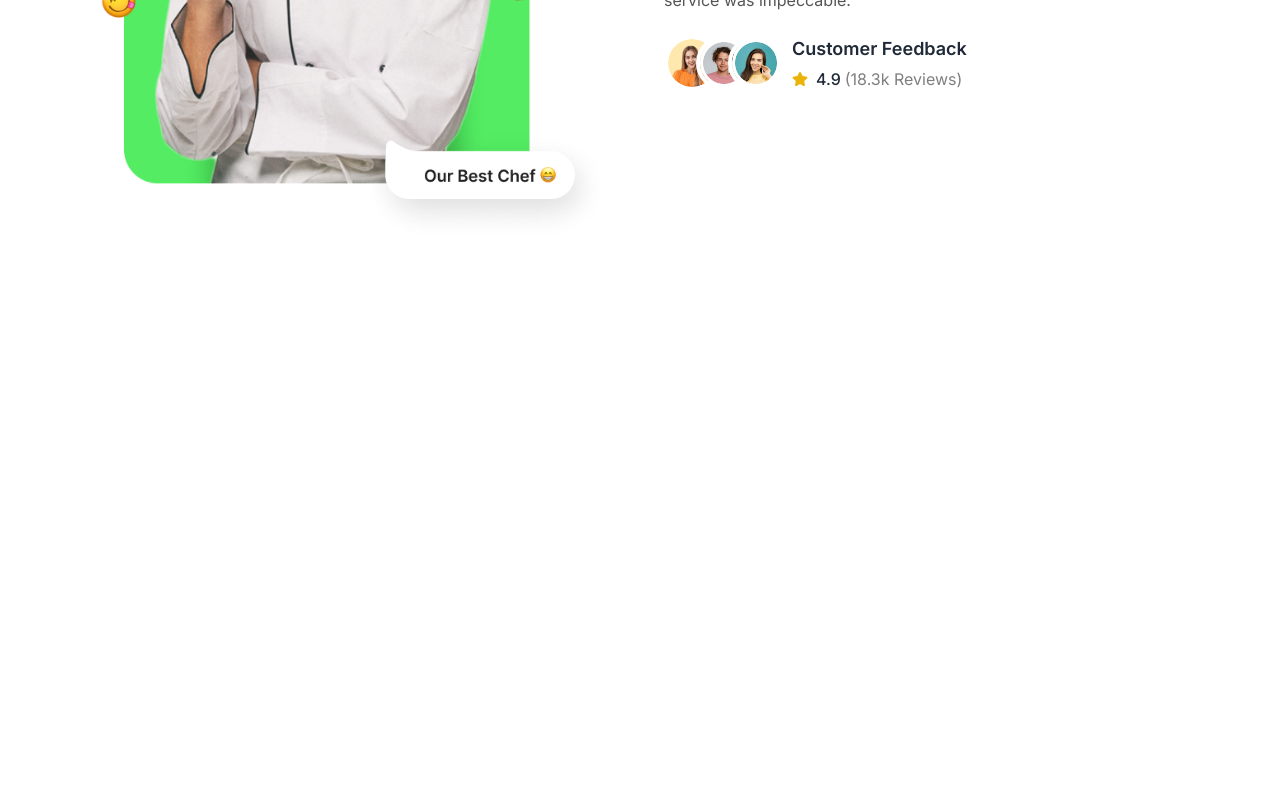
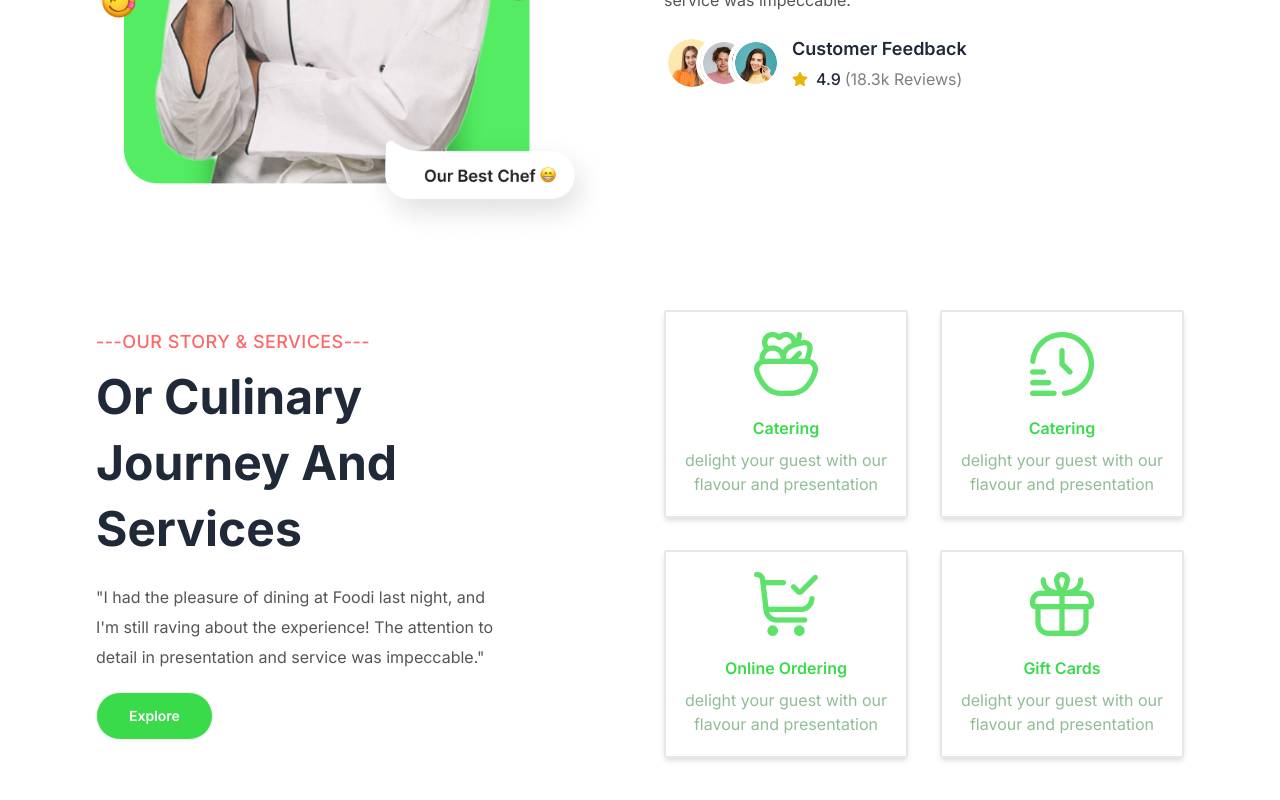
Before and after one commit to dev-pritamdutta/Foodie-client, a React (Vite) app: page / in a window 1280 px wide. Shown: the part 2761-3561 px from the top of the page. Before the commit the page ends 3007 px from the top, so only its background shows below. Built offline with nearby package versions, Linux system fonts and the light colour scheme.

Commit message:
OurServices ui is completed

```diff
--- a/src/pages/home/Home.jsx
+++ b/src/pages/home/Home.jsx
@@ -3,6 +3,7 @@ import Banner from '../../componenets/Banner'
 import Categories from './Categories'
 import SpecialDishes from './SpecialDishes'
 import Testimonial from './Testimonial'
+import OurServices from './OurServices'
 
 const Home = () => {
   return (
@@ -11,6 +12,7 @@ const Home = () => {
       <Categories/>
       <SpecialDishes/>
       <Testimonial/>
+      <OurServices/>
     </div>
   )
 }
--- /dev/null
+++ b/src/pages/home/OurServices.jsx
@@ -0,0 +1,73 @@
+import React from "react";
+import img1 from "../../assets/home/services/icon1.png";
+import img2 from "../../assets/home/services/icon2.png";
+import img3 from "../../assets/home/services/icon3.png";
+import img4 from "../../assets/home/services/icon4.png";
+
+const serviceLists = [
+  {
+    id: 1,
+    title: "Catering",
+    des: "delight your guest with our flavour and presentation",
+    image: img1,
+  },
+  {
+    id: 1,
+    title: "Catering",
+    des: "delight your guest with our flavour and presentation",
+    image: img2,
+  },
+  {
+    id: 1,
+    title: "Online Ordering",
+    des: "delight your guest with our flavour and presentation",
+    image: img3,
+  },
+  {
+    id: 1,
+    title: "Gift Cards",
+    des: "delight your guest with our flavour and presentation",
+    image: img4,
+  },
+];
+
+const OurServices = () => {
+  return (
+    <div className="section-container my-16">
+      <div className="flex flex-col md:flex-row items-center justify-between gap-12">
+        {/* text */}
+        <div className="md:w-1/2">
+          <div className="text-left md:w-4/5">
+            <p className="subtitle">---Our Story & Services---</p>
+            <h2 className="title">Or Culinary Journey And Services</h2>
+            <p className="my-5 text-secondary leading-[30px]">
+              "I had the pleasure of dining at Foodi last night, and I'm still
+              raving about the experience! The attention to detail in
+              presentation and service was impeccable."
+            </p>
+            <button className="btn bg-green text-white px-8 py-3 rounded-full">
+              Explore
+            </button>
+          </div>
+        </div>
+        {/* imgaes */}
+        <div className="md:w-1/2">
+          <div className="grid sm:grid-cols-2 grid-cols-1 gap-8 items-center">
+            {serviceLists.map((item) => (
+              <div
+                key={item.id}
+                className="shadow-md rounded-sm py-5 px-4 text-center space-y-2 text-green cursor-pointer border-2 hover:border-indigo-400 transition-all duration-200 "
+              >
+                <img className="mx-auto" src={item.image} alt={item.title} />
+                <h5 className="pt-3 font-semibold">{item.title}</h5>
+                <p className="text-[#90bd95]">{item.des}</p>
+              </div>
+            ))}
+          </div>
+        </div>
+      </div>
+    </div>
+  );
+};
+
+export default OurServices;
```
